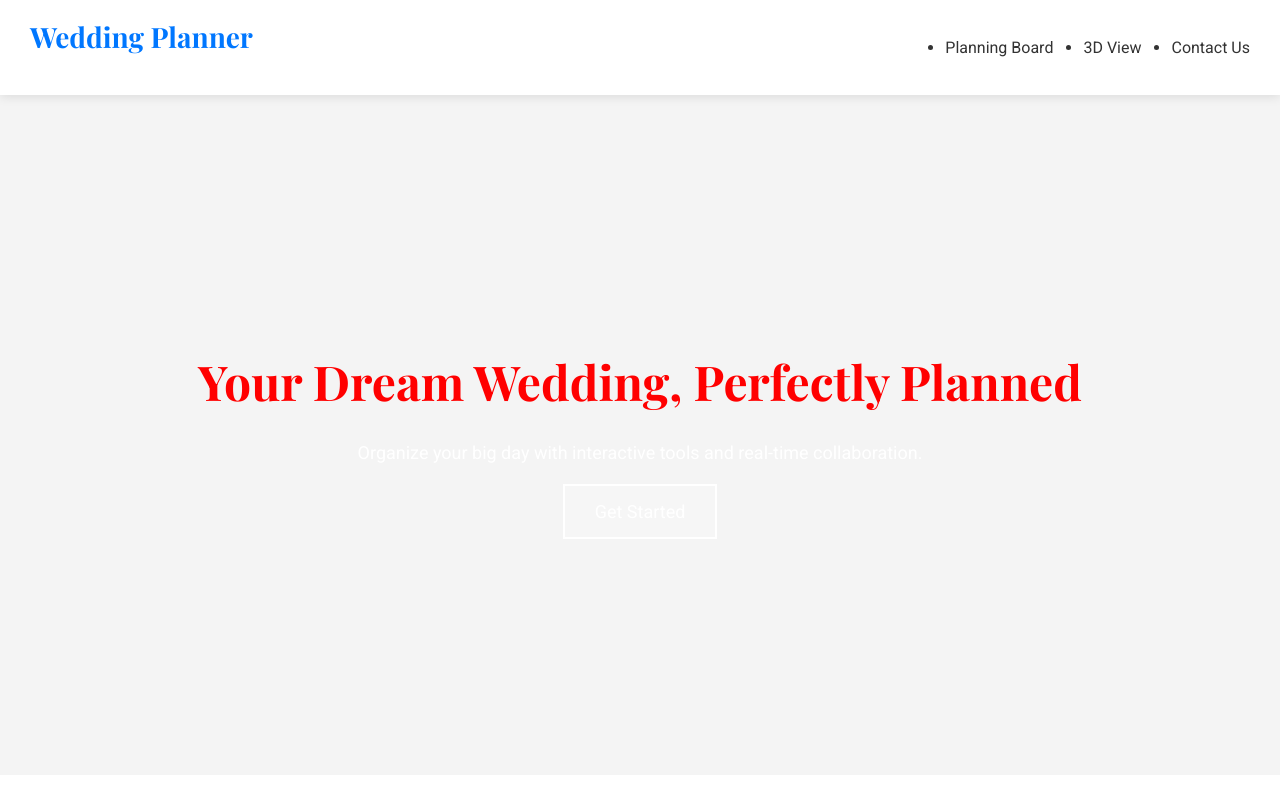
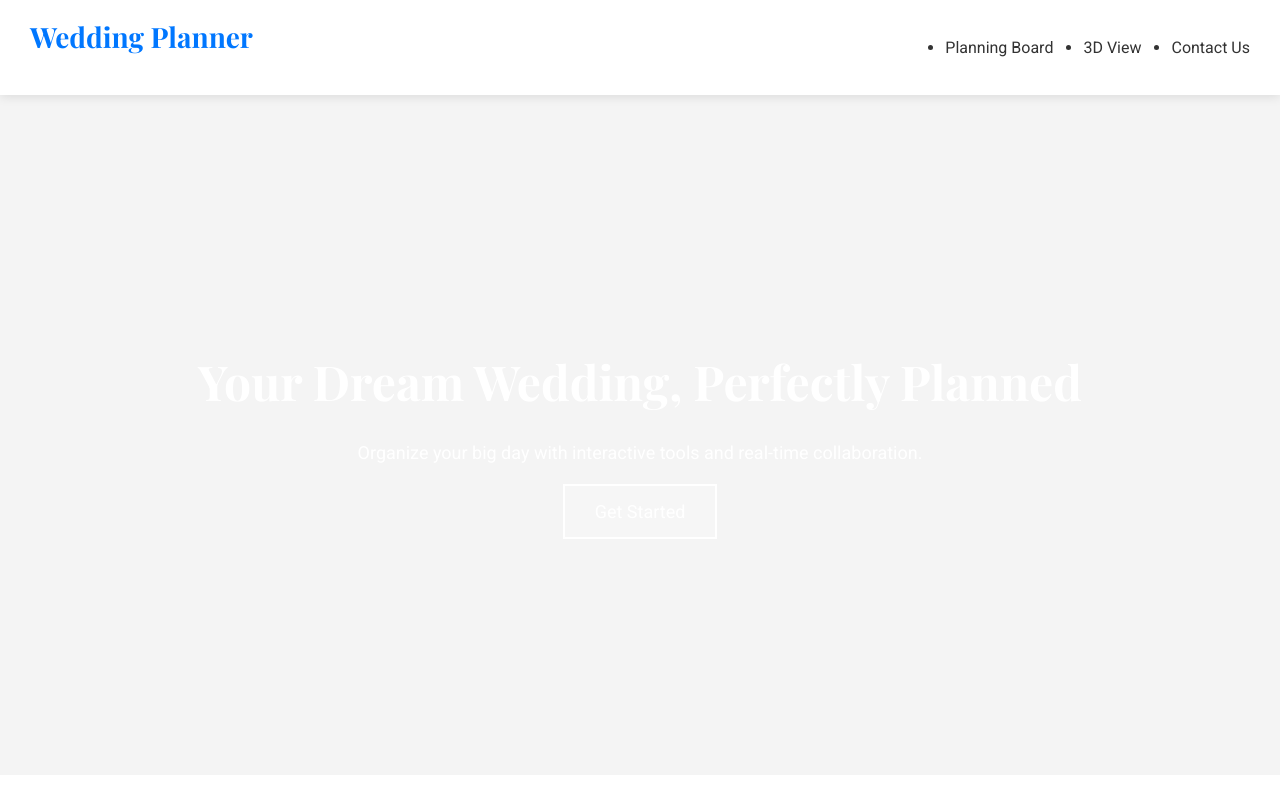
Before and after one commit to KC-85/Interactive-Wedding-plan-board, a React app: page Wedding Plan/frontend/public/index.html in a window 1280 px wide. Shown: the top 800 px of the page. Built offline with nearby package versions, Linux system fonts and the light colour scheme; files whose address does not match are found by name.

Commit message:
Remove test inline CSS for troubleshooting

```diff
--- a/Wedding Plan/frontend/public/index.html
+++ b/Wedding Plan/frontend/public/index.html
@@ -28,7 +28,7 @@
   <!-- Hero Section -->
   <section class="hero">
     <div class="hero-text">
-      <h2 style="color: red;">Your Dream Wedding, Perfectly Planned</h2>
+      <h2>Your Dream Wedding, Perfectly Planned</h2>
       <p>Organize your big day with interactive tools and real-time collaboration.</p>
       <a href="#planning-board" class="btn-primary">Get Started</a>
     </div>
```
